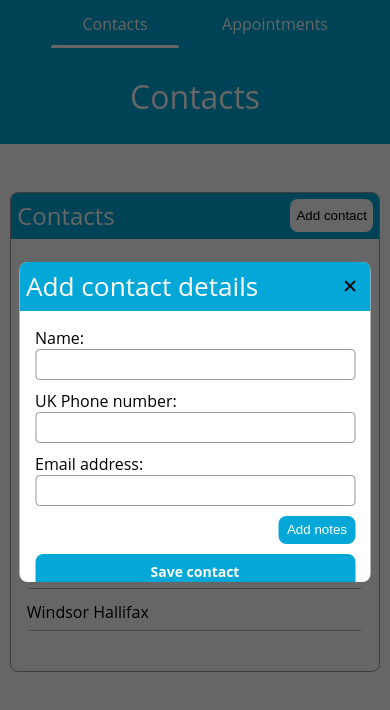
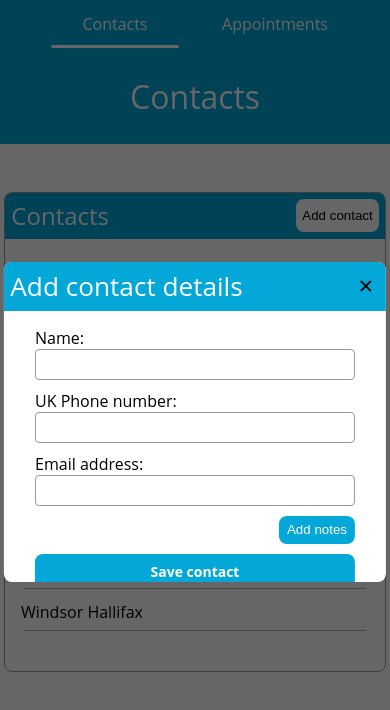
Before and after one commit to DanielStewardson/React-Appointment-Planner, a React (Create React App) app: page /contacts in a window 390 px wide. Both pictures are taken after a click on the button "Add contact". Shown: the top 710 px of the page. Built offline with nearby package versions, Linux system fonts and the light colour scheme.

Commit message:
Change sizing of elements on mobile screens

```diff
--- a/public/index.css
+++ b/public/index.css
@@ -156,7 +156,7 @@ select {
 @media only screen and (max-width: 680px) {
   main {
     margin: 0 auto;
-    width: 95%;
+    width: 98%;
   }
 }
 
--- a/src/components/contactForm/contactForm.css
+++ b/src/components/contactForm/contactForm.css
@@ -105,6 +105,6 @@
 
 @media only screen and (max-width: 680px) {
     .add-contact {
-        width: 90%;
+        width: 98%;
     }
 }
--- a/src/containers/contactsPage/contactsPage.css
+++ b/src/containers/contactsPage/contactsPage.css
@@ -6,7 +6,6 @@
     position: relative;
     display: flex;
     justify-content: space-evenly;
-    /* background-color: #02779b; */
 }
 
 /* --------------------- Contact Tile Container --------------------- */
@@ -119,7 +118,6 @@
     .contacts-list {
         width: 100%;
         height: 30rem;
-       /* border: none */
     }
     .contacts-page-details {
         width: 100%;
```
